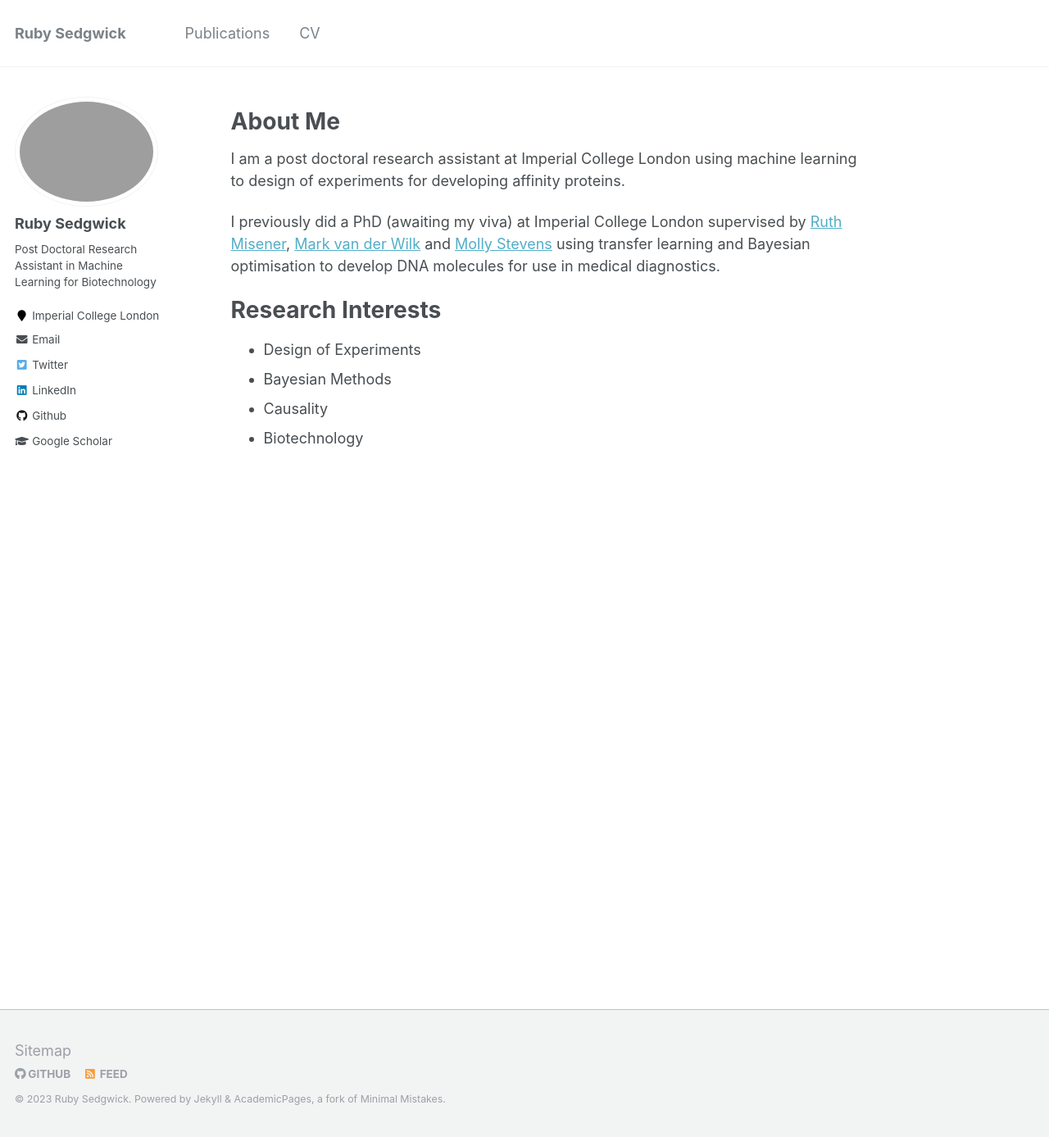
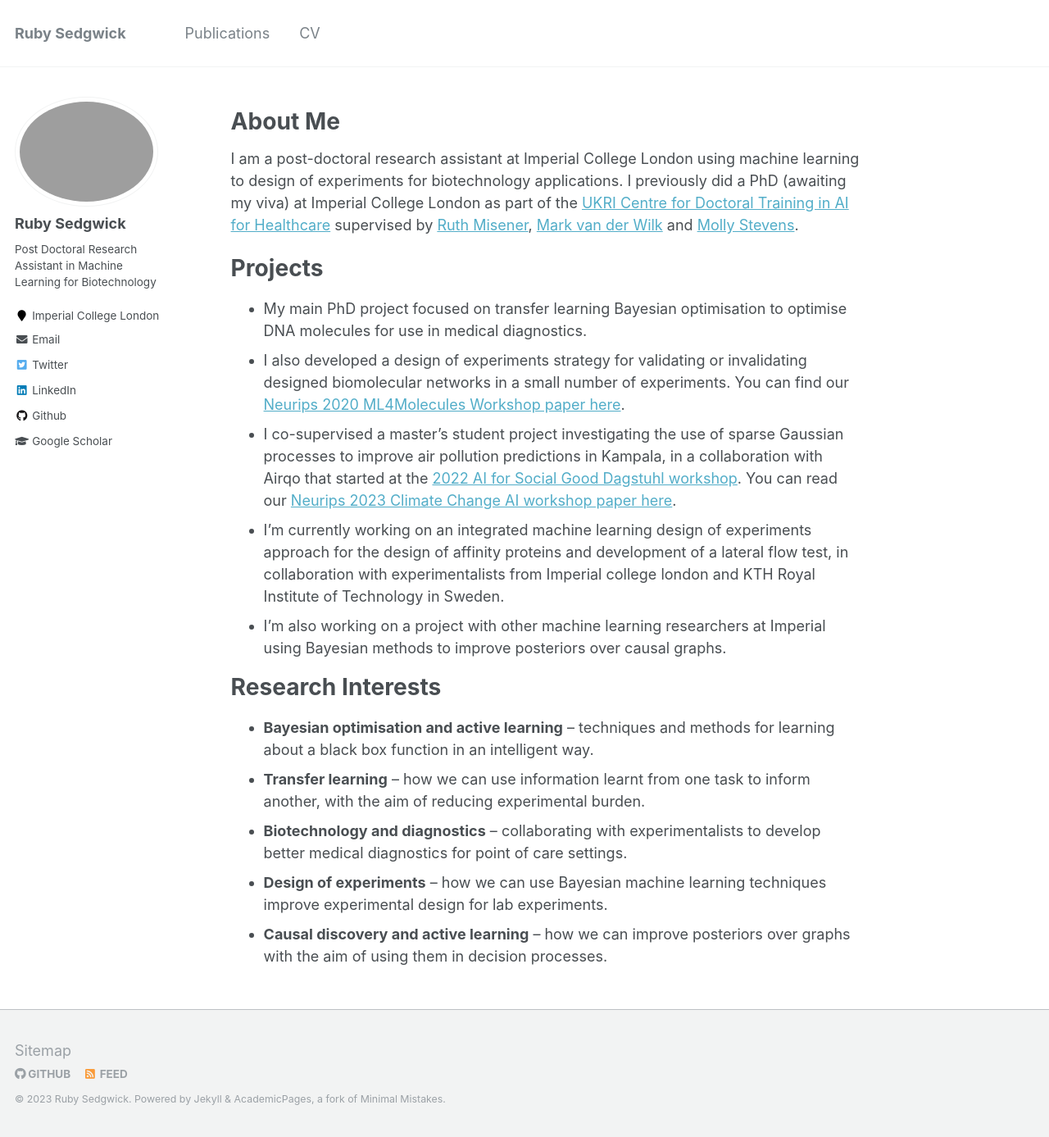
Before and after one commit to RSedgwick/rsedgwick.github.io, a Jekyll site: the page built from _pages/about.md, in a window 1280 px wide and 1387 px high. Shown: the whole window at 82% size. Built offline with Jekyll 4.4.1, drawn with Linux system fonts in a browser that asks for light colours.

Commit message:
Update about.md

```diff
--- a/_pages/about.md
+++ b/_pages/about.md
@@ -11,14 +11,22 @@ redirect_from:
 About Me
 ======
 
-I am a post doctoral research assistant at Imperial College London using machine learning to design of experiments for developing affinity proteins.
+I am a post-doctoral research assistant at Imperial College London using machine learning to design of experiments for biotechnology applications. I previously did a PhD (awaiting my viva) at Imperial College London as part of the [UKRI Centre for Doctoral Training in AI for Healthcare](https://ai4health.io/) supervised by [Ruth Misener](https://www.imperial.ac.uk/people/r.misener), [Mark van der Wilk](https://mvdw.uk/) and [Molly Stevens](https://www.stevensgroup.org/).
 
-I previously did a PhD (awaiting my viva) at Imperial College London supervised by [Ruth Misener](https://www.imperial.ac.uk/people/r.misener), [Mark van der Wilk](https://mvdw.uk/) and [Molly Stevens](https://www.stevensgroup.org/) using transfer learning and Bayesian optimisation to develop DNA molecules for use in medical diagnostics.
+Projects
+======
+
+- My main PhD project focused on transfer learning Bayesian optimisation to optimise DNA molecules for use in medical diagnostics.
+- I also developed a design of experiments strategy for validating or invalidating designed biomolecular networks in a small number of experiments. You can find our [Neurips 2020 ML4Molecules Workshop paper here](https://arxiv.org/abs/2011.10575).
+- I co-supervised a master's student project investigating the use of sparse Gaussian processes to improve air pollution predictions in Kampala, in a collaboration with Airqo that started at the [2022 AI for Social Good Dagstuhl workshop](https://ai4sg-dagstuhl.github.io/). You can read our [Neurips 2023 Climate Change AI workshop paper here](https://arxiv.org/abs/2311.16625).
+- I'm currently working on an integrated machine learning design of experiments approach for the design of affinity proteins and development of a lateral flow test, in collaboration with experimentalists from Imperial college london and KTH Royal Institute of Technology in Sweden.
+- I'm also working on a project with other machine learning researchers at Imperial using Bayesian methods to improve posteriors over causal graphs.
 
 Research Interests
 ======
 
-- Design of Experiments
-- Bayesian Methods
-- Causality
-- Biotechnology
+- **Bayesian optimisation and active learning** – techniques and methods for learning about a black box function in an intelligent way.
+- **Transfer learning** – how we can use information learnt from one task to inform another, with the aim of reducing experimental burden.
+- **Biotechnology and diagnostics**  – collaborating with experimentalists to develop better medical diagnostics for point of care settings.
+- **Design of experiments** – how we can use Bayesian machine learning techniques improve experimental design for lab experiments.
+- **Causal discovery and active learning** – how we can improve posteriors over graphs with the aim of using them in decision processes.
```
